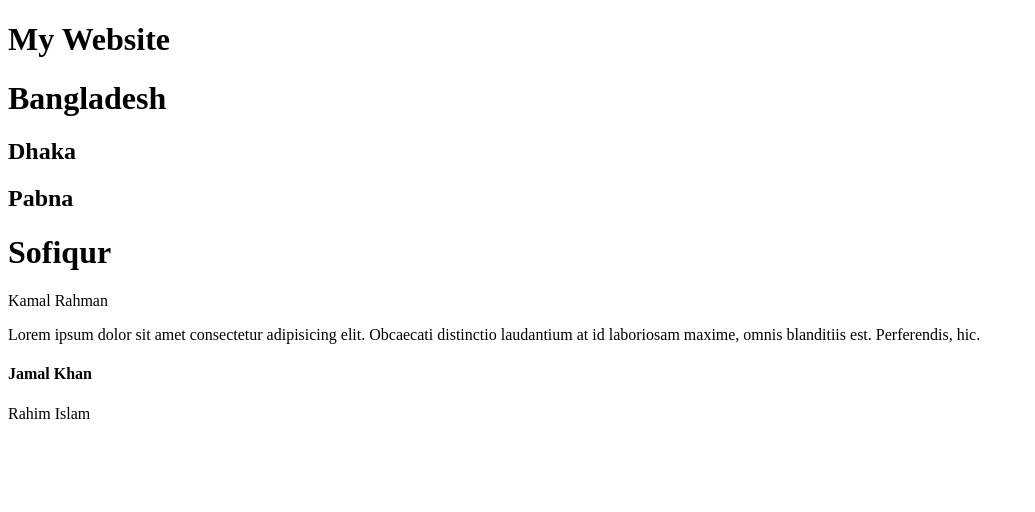
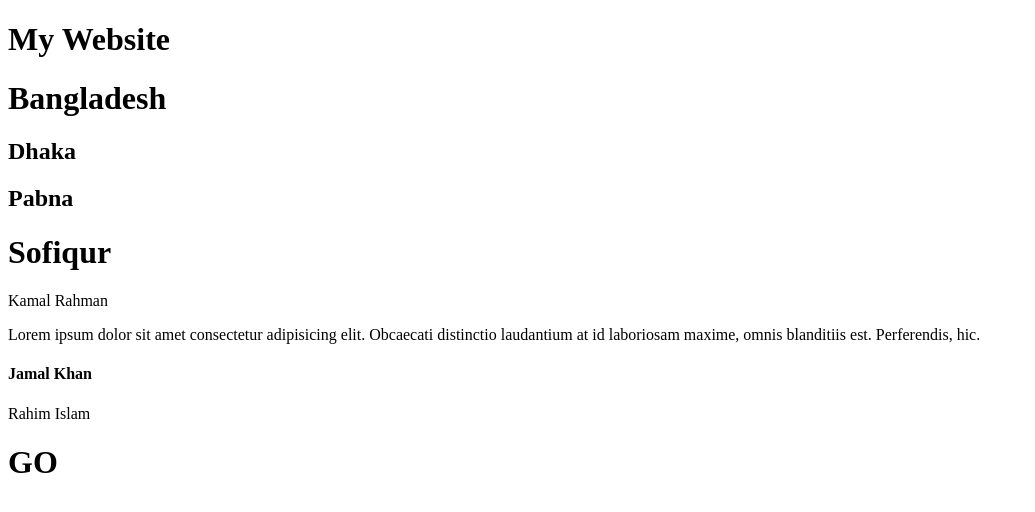
Before and after one commit to SofiqurRahman/My-Website, a plain HTML site: page index.html in a window 1280 px wide. Shown: the whole page, without its empty margins (0-1035 px from the left). Drawn offline with Linux system fonts and the light colour scheme.

Commit message:
Update index.html

```diff
--- a/index.html
+++ b/index.html
@@ -15,5 +15,6 @@
     <p>Lorem ipsum dolor sit amet consectetur adipisicing elit. Obcaecati distinctio laudantium at id laboriosam maxime, omnis blanditiis est. Perferendis, hic.</p>
     <h4>Jamal Khan</h4>
     <p>Rahim Islam</p>
+    <h1>GO</h1>
 </body>
 </html>
```
